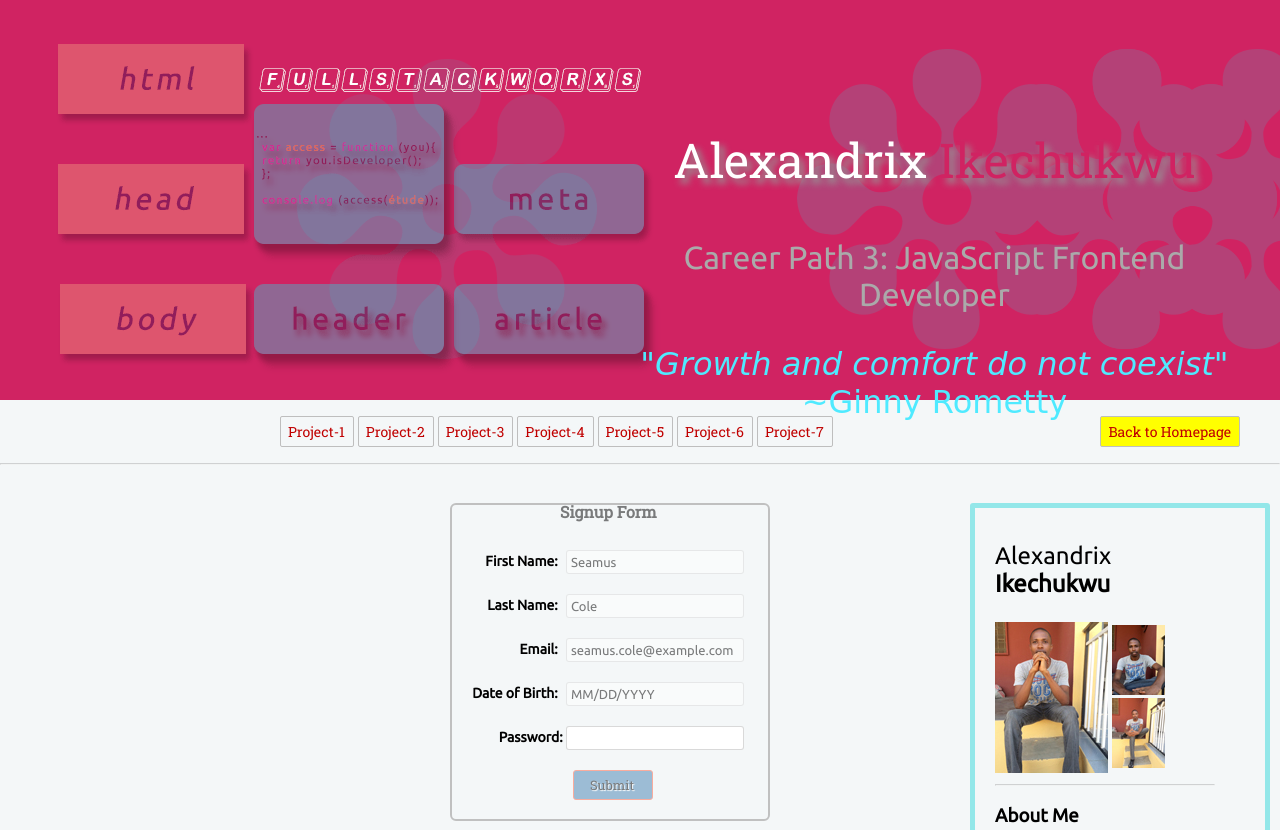
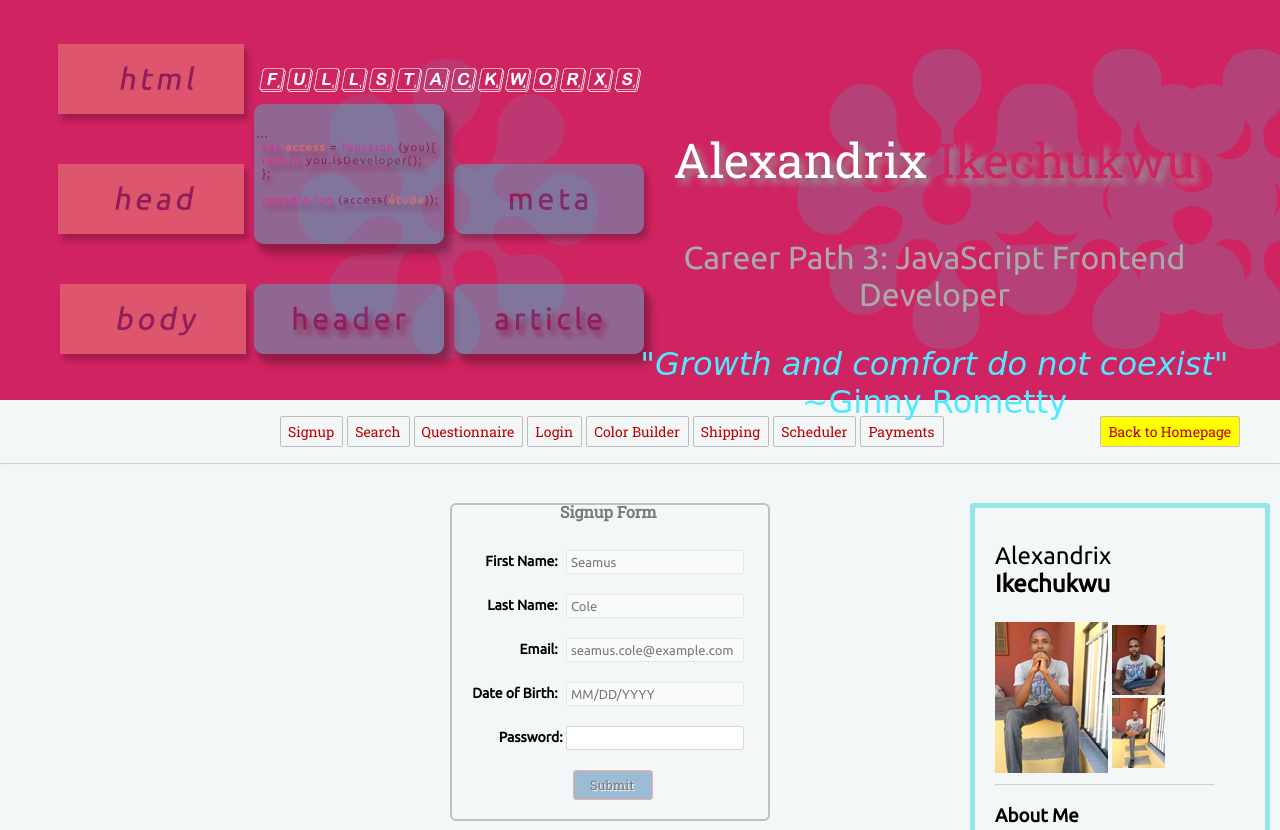
Before and after one commit to SpaghettiThots/suss-code, a plain HTML site: page forms-and-inputs/signup.html in a window 1280 px wide. Shown: the top 830 px of the page. Drawn offline with Linux system fonts and the light colour scheme; a web font is replaced by a local one.

Commit message:
Update signup.html nav

```diff
--- a/forms-and-inputs/signup.html
+++ b/forms-and-inputs/signup.html
@@ -22,13 +22,14 @@
 
 	<nav id="main-nav">
 		<ul>
-			<li class="top"><a href='#'>Project-1</a></li>
-			<li class="bottom"><a href='#'>Project-2</a></li>
-			<li class="top"><a href='#'>Project-3</a></li>
-			<li class="bottom"><a href='#'>Project-4</a></li>
-			<li class="top"><a href='#'>Project-5</a></li>
-			<li class="bottom"><a href='#'>Project-6</a></li>
-			<li class="top"><a href='#'>Project-7</a></li>
+			<li class="top"><a href='#'>Signup</a></li>
+			<li class="bottom"><a href='search.html'>Search</a></li>
+			<li class="top"><a href='questionnaire.html'>Questionnaire</a></li>
+			<li class="bottom"><a href='login.html'>Login</a></li>
+			<li class="top"><a href='color.html'>Color Builder</a></li>
+			<li class="bottom"><a href='ship.html'>Shipping</a></li>
+			<li class="top"><a href='scheduler.html'>Scheduler</a></li>
+			<li class="bottom"><a href='card.html'>Payments</a></li>
 		</ul>
 	</nav>
 	<hr>
```
